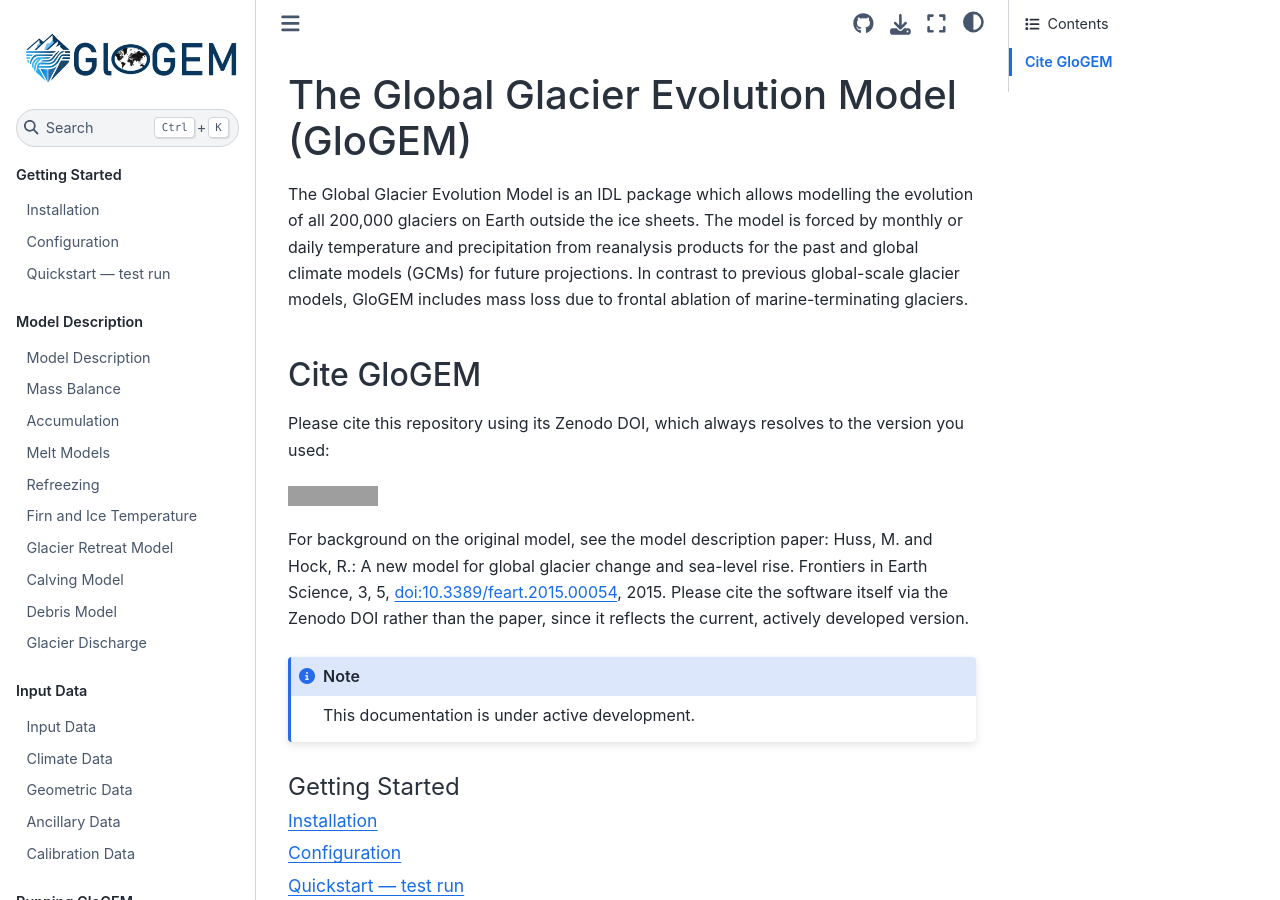
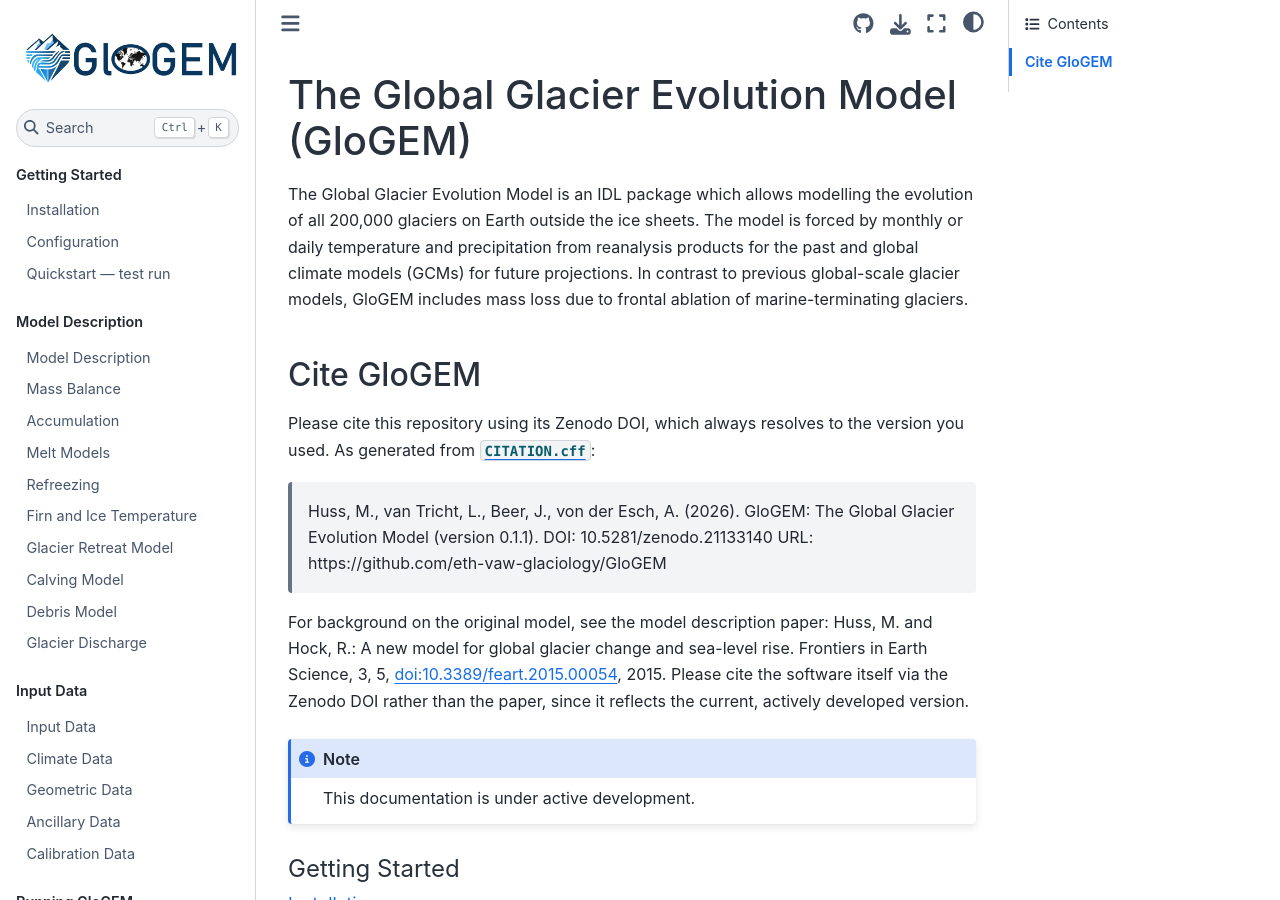
Before and after one commit to eth-vaw-glaciology/GloGEM, a Sphinx documentation site: the page built from docs/source/index.md, in a window 1280 px wide and 900 px high. Built offline with Sphinx 7.4.7 and the Sphinx Book theme 1.1.4, drawn with Linux system fonts in a browser that asks for light colours; grey boxes are pictures that could not be loaded.

Commit message:
Show generated citation text and add version badge instead of repeating DOI badge
Replace the duplicated DOI badge in the Cite GloGEM sections with the
actual APA-like citation text produced from CITATION.cff (verified via
cffconvert), and add a version badge next to the license badge in the
README. Also add version/date-released fields to CITATION.cff to match
the v0.1.1 pre-release.

Co-Authored-By: Claude Sonnet 5 <noreply@anthropic.com>

```diff
--- a/docs/source/index.md
+++ b/docs/source/index.md
@@ -5,9 +5,9 @@ The model is forced by monthly or daily temperature and precipitation from reana
 
 ## Cite GloGEM
 
-Please cite this repository using its Zenodo DOI, which always resolves to the version you used:
+Please cite this repository using its Zenodo DOI, which always resolves to the version you used. As generated from [`CITATION.cff`](https://github.com/eth-vaw-glaciology/GloGEM/blob/main/CITATION.cff):
 
-[![DOI](https://zenodo.org/badge/919352632.svg)](https://doi.org/10.5281/zenodo.21133140)
+> Huss, M., van Tricht, L., Beer, J., von der Esch, A. (2026). GloGEM: The Global Glacier Evolution Model (version 0.1.1). DOI: 10.5281/zenodo.21133140 URL: https://github.com/eth-vaw-glaciology/GloGEM
 
 For background on the original model, see the model description paper: Huss, M. and Hock, R.: A new model for global glacier change and sea-level rise. Frontiers in Earth Science, 3, 5, [doi:10.3389/feart.2015.00054](https://www.doi.org/10.3389/feart.2015.00054), 2015. Please cite the software itself via the Zenodo DOI rather than the paper, since it reflects the current, actively developed version.
 
```
Also changed, not shown: README.md (+4 -3 lines), 1 other file.
